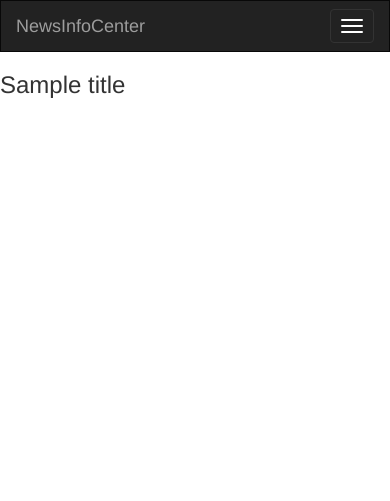
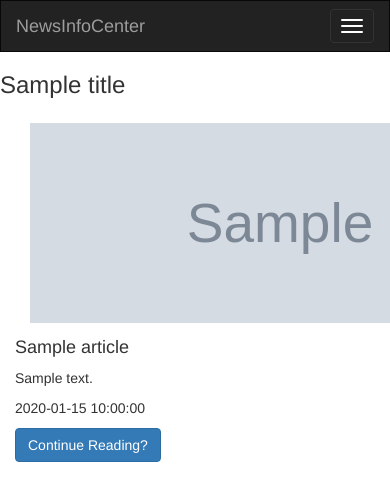
Before and after one commit to willardsigei/News-API, a Python web app: template app/templates/article.html in a window 390 px wide; the page is wider, and only the part inside the window is pictured. Shown: the top 501 px of that part. Run offline with Jinja, Linux system fonts and the light colour scheme; the template is opened without the code that fills it: most values are stand-ins (such as "Sample title", 1, 10 or a date in 2020); grey boxes marked "Sample" are stand-in pictures; some libraries are stand-ins or nearby versions.

Commit message:
updated article template

```diff
--- a/app/templates/article.html
+++ b/app/templates/article.html
@@ -7,6 +7,36 @@
     {{ super() }}
    <link rel="stylesheet" href="{{url_for('static',filename='css/index.css')}}">
 {% endblock %}
+<div class="container">
+    <div class="row">
+        <!-- <div class="col-xs-6 col-sm-6  col-lg-6 posterPath" style="background:url({{article.urlToImage}}) no-repeat center center" height = "100">
+        </div>
+
+        <div class="col-xs-6 col-sm col-lg-6 movie-details">
+            <h3>{{ article.title }}</h3>
+
+            <p class="overview"> {{ article.description }}</p>
+
+
+        </div> -->
+        <div class="col-md-6 mt-10 article">
+            <div class="card" style="width: 30rem; margin: 15px;">
+              <img class="card-img-top" src="{{article.urlToImage}}" style="height: 200px; width: 500px;" alt="{{ article.title }}">
+            </div>
+        </div>
+        <div class="col-md-6 mt-5">
+            <div class="card" style="width:70rem;">
+                <div class="card-body">
+                  <p class="card-text h4">{{ article.title }}</p>
+                  <p class="card-text">{{ article.description }}</p>
+                  <p>{{article.publishedAt}}</p>
+                  <a href="{{article.url}}" class="btn btn-primary">Continue Reading?</a>
+                </div>
+              </div>
+
+        </div>
+    </div>
+</div>
 
 {% endfor %}
 {% endblock %}
```
